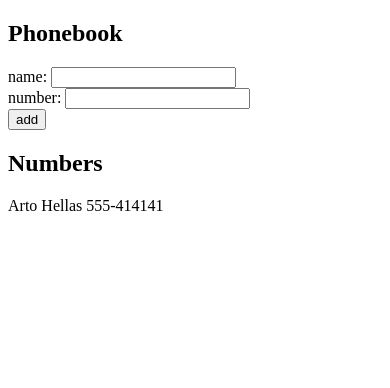
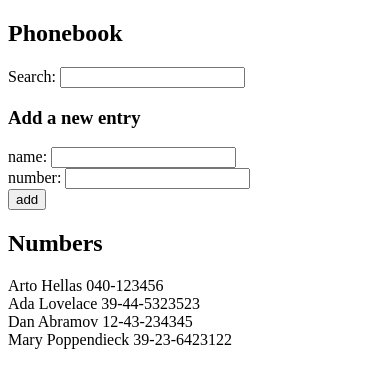
Before and after one commit to giorgiabes/full-stack-open, a React (Vite) app in the folder part2/phonebook/: page / in a window 390 px wide. Shown: the top 388 px of the page. Built offline with nearby package versions, Linux system fonts and the light colour scheme.

Commit message:
The Phonebook Step 4

```diff
--- a/part2/phonebook/src/App.jsx
+++ b/part2/phonebook/src/App.jsx
@@ -2,26 +2,30 @@
 
 const App = () => {
   const [persons, setPersons] = useState([
-    { name: "Arto Hellas", number: "555-414141" },
+    { name: "Arto Hellas", number: "040-123456", id: 1 },
+    { name: "Ada Lovelace", number: "39-44-5323523", id: 2 },
+    { name: "Dan Abramov", number: "12-43-234345", id: 3 },
+    { name: "Mary Poppendieck", number: "39-23-6423122", id: 4 },
   ]);
+
   const [newName, setNewName] = useState("");
   const [newNumber, setNewNumber] = useState("");
+  const [searchTerm, setSearchTerm] = useState("");
 
   const addPerson = (event) => {
     event.preventDefault();
     const personObject = {
       name: newName,
       number: newNumber,
+      id: persons.length + 1,
     };
 
-    const isAdded = persons.find((person) => person.name === personObject.name)
-      ? true
-      : false;
+    const isAdded = persons.find((person) => person.name === personObject.name);
 
     if (isAdded) {
       alert(`${newName} is already added to phonebook`);
     } else {
-      setPersons(persons.concat(personObject));
+      setPersons([...persons, personObject]);
       setNewName("");
       setNewNumber("");
     }
@@ -35,9 +39,21 @@
     setNewNumber(event.target.value);
   };
 
+  const handleSearch = (event) => {
+    setSearchTerm(event.target.value);
+  };
+
+  const filteredPersons = persons.filter((person) =>
+    person.name.toLowerCase().includes(searchTerm.toLowerCase())
+  );
+
   return (
     <div>
       <h2>Phonebook</h2>
+      <div>
+        Search: <input value={searchTerm} onChange={handleSearch} />
+      </div>
+      <h3>Add a new entry</h3>
       <form onSubmit={addPerson}>
         <div>
           name: <input value={newName} onChange={handleNameChange} />
@@ -51,8 +67,8 @@
       </form>
       <h2>Numbers</h2>
       <div>
-        {persons.map((person) => (
-          <div key={person.name}>
+        {filteredPersons.map((person) => (
+          <div key={person.id}>
             {person.name} {person.number}
           </div>
         ))}
```
